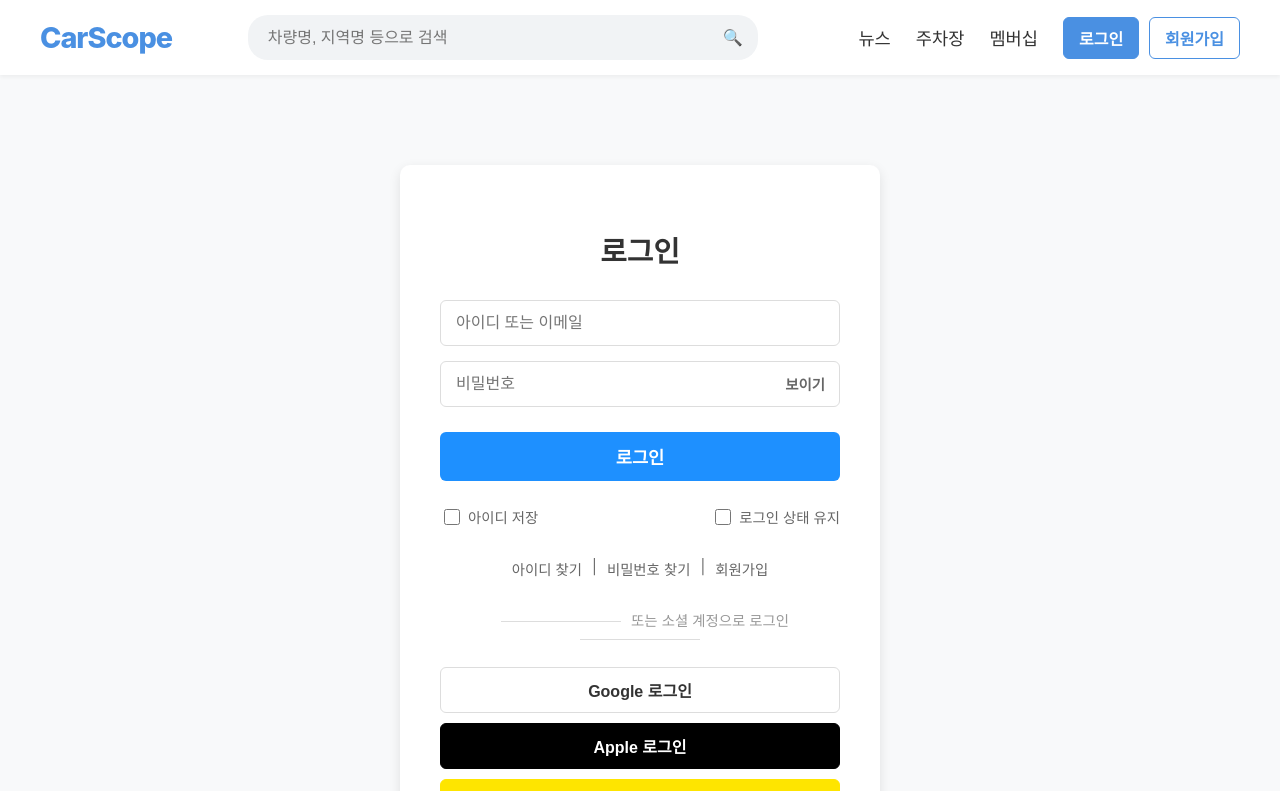
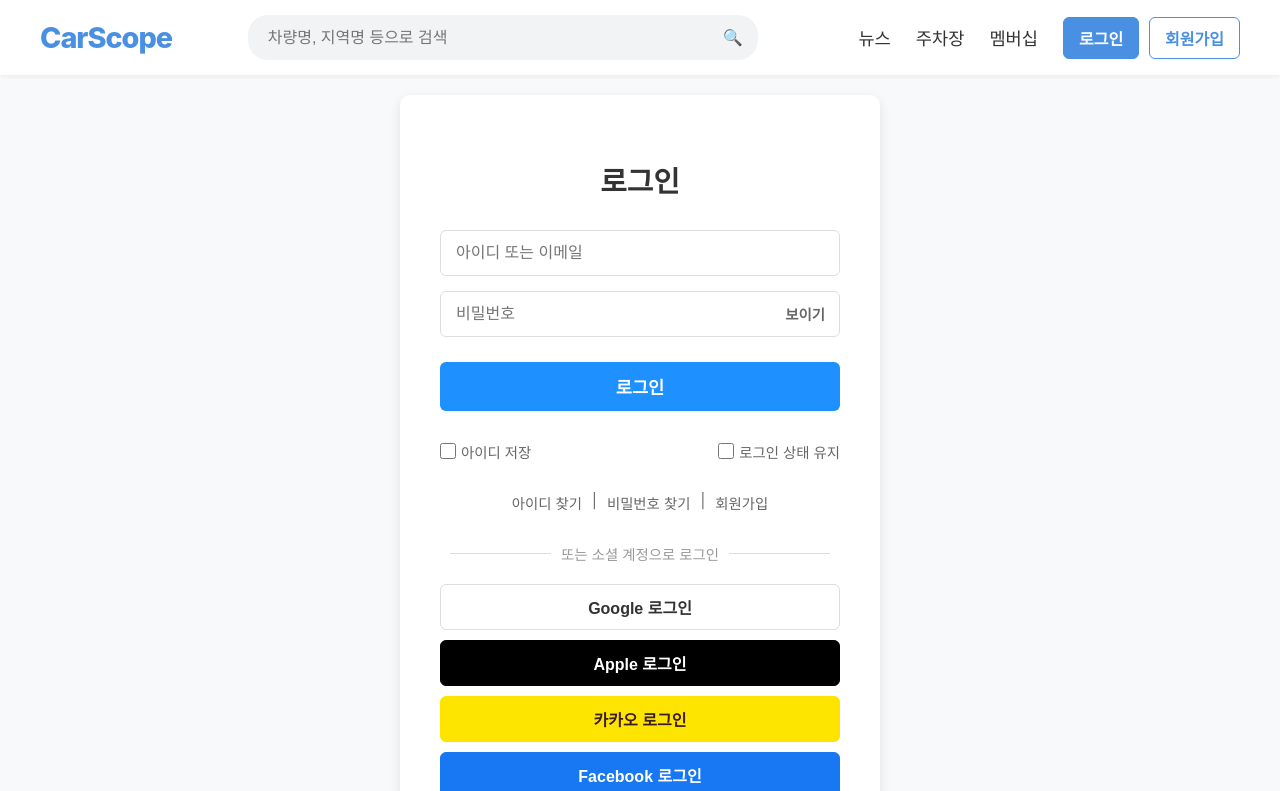
Before and after one commit to 2024136034-hakcheol/car-scope, a React (Create React App) app: page /login in a window 1280 px wide. Shown: the top 791 px of the page. Built offline with nearby package versions, Linux system fonts and the light colour scheme; no server answers.

Commit message:
style: 로그인 페이지 체크박스 정렬 및 레이아웃 개선

```diff
--- a/src/styles/LoginPage.css
+++ b/src/styles/LoginPage.css
@@ -4,6 +4,8 @@
     align-items: center;
     min-height: calc(100vh - 140px);
     background-color: #f8f9fa;
+    padding: 20px;
+    box-sizing: border-box;
 }
 
 .login-card {
@@ -81,12 +83,11 @@
     cursor: not-allowed;
 }
 
-/* 새로 추가된 스타일 */
 .login-options {
     display: flex;
     justify-content: space-between;
     align-items: center;
-    margin-top: 10px;
+    margin-top: 15px;
     margin-bottom: 10px;
     font-size: 0.9rem;
     color: #666;
@@ -97,12 +98,14 @@
     align-items: center;
     cursor: pointer;
     gap: 5px;
+    white-space: nowrap;
 }
 
 .checkbox-label input[type="checkbox"] {
     cursor: pointer;
     width: 16px;
     height: 16px;
+    margin: 0;
 }
 
 .find-links {
@@ -133,16 +136,18 @@
     color: #999;
     margin-bottom: 20px;
     position: relative;
+    display: flex;
+    align-items: center;
+    justify-content: center;
+    text-align: center;
 }
 
 .divider-text::before,
 .divider-text::after {
     content: "";
-    display: inline-block;
-    width: 30%;
+    flex: 1;
     height: 1px;
     background-color: #ddd;
-    vertical-align: middle;
     margin: 0 10px;
 }
 
```
